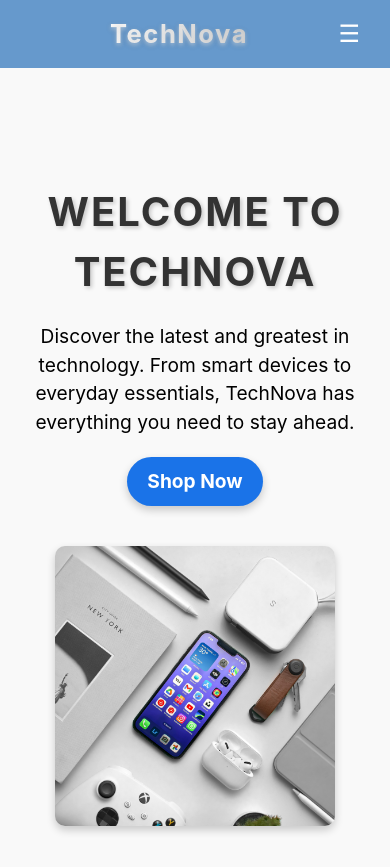
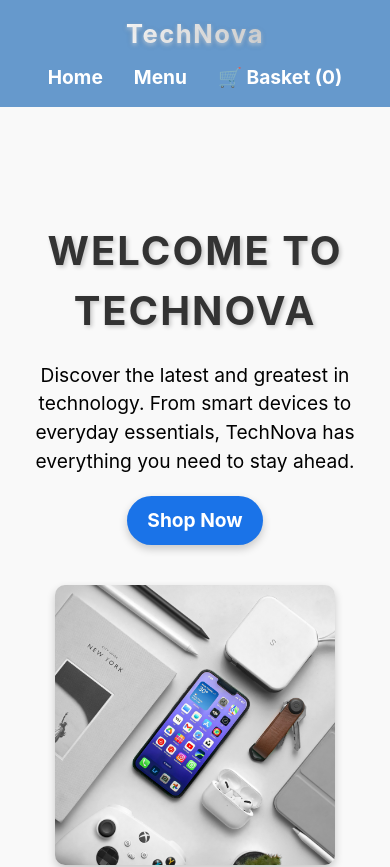
Before and after one commit to hamzas4011/ecommerce-app, a React (Vite) app: page / in a window 390 px wide. Shown: the top 867 px of the page. Built offline with nearby package versions, Linux system fonts and the light colour scheme.

Commit message:
fixed buttons navbar

```diff
--- a/src/components/Navbar.jsx
+++ b/src/components/Navbar.jsx
@@ -1,18 +1,13 @@
-import React, { useState } from 'react';
+import React from 'react';
 import { Link } from 'react-router-dom';
 import '../styles/Navbar.css';
 
 function Navbar({ cartSize }) {
-    const [isOpen, setIsOpen] = useState(false);
-
     return (
         <nav className="navbar">
             <div className="navbar-container">
                 <Link to="/" className="navbar-logo">TechNova</Link>
-                <div className="menu-icon" onClick={() => setIsOpen(!isOpen)}>
-                    ☰
-                </div>
-                <ul className={`navbar-links ${isOpen ? "open" : ""}`}>
+                <ul className="navbar-links">
                     <li><Link to="/" className="navbar-link">Home</Link></li>
                     <li><Link to="/menu" className="navbar-link">Menu</Link></li>
                     <li>
--- a/src/styles/Navbar.css
+++ b/src/styles/Navbar.css
@@ -1,9 +1,9 @@
 .navbar {
   background-color: #6699CC;
-  padding: 30px 40px;
+  padding: 20px;
   color: #fff;
   display: flex;
-  justify-content: space-between;
+  flex-direction: column;
   align-items: center;
   box-shadow: 0 4px 6px rgba(0, 0, 0, 0.1);
   font-size: 1.2rem;
@@ -11,7 +11,7 @@
 
 .navbar-container {
   display: flex;
-  justify-content: space-between;
+  flex-direction: column;
   align-items: center;
   width: 100%;
 }
@@ -26,9 +26,8 @@
   text-transform: none;
   letter-spacing: 1.5px;
   text-shadow: 0 2px 4px rgba(255, 255, 255, 0.5), 0 2px 6px rgba(0, 0, 0, 0.2);
-  margin-right: 20px;
-  margin-left: 80px;
   transition: text-shadow 0.3s ease;
+  margin-bottom: 10px;
 }
 
 .navbar-logo:hover {
@@ -38,11 +37,11 @@
 .navbar-links {
   list-style: none;
   display: flex;
-  gap: 50px;
+  gap: 30px;
   margin: 0;
   padding: 0;
-  margin-left: auto;
-  margin-right: 80px;
+  justify-content: center;
+  width: 100%;
 }
 
 .navbar-link {
@@ -60,41 +59,20 @@
   color: #ffffff;
 }
 
-.menu-icon {
-  display: none;
-  font-size: 24px;
-  cursor: pointer;
-}
-
 /* Mobile Styles */
 @media (max-width: 768px) {
   .navbar {
-    padding: 15px 30px;
-    font-size: 1rem;
+    padding: 15px;
   }
 
   .navbar-links {
-    display: none;
-    flex-direction: column;
-    position: absolute;
-    top: 60px;
-    left: 0;
-    width: 100%;
-    background: #444;
-    padding: 10px;
-    text-align: center;
-  }
-
-  .navbar-links.open {
-    display: flex;
+    flex-wrap: wrap;
+    justify-content: center;
+    gap: 15px;
   }
 
   .navbar-link {
-    padding: 8px 12px;
-    font-size: 1rem;
-  }
-
-  .menu-icon {
-    display: block;
+    font-size: 1.2rem;
+    padding: 8px;
   }
 }
```
